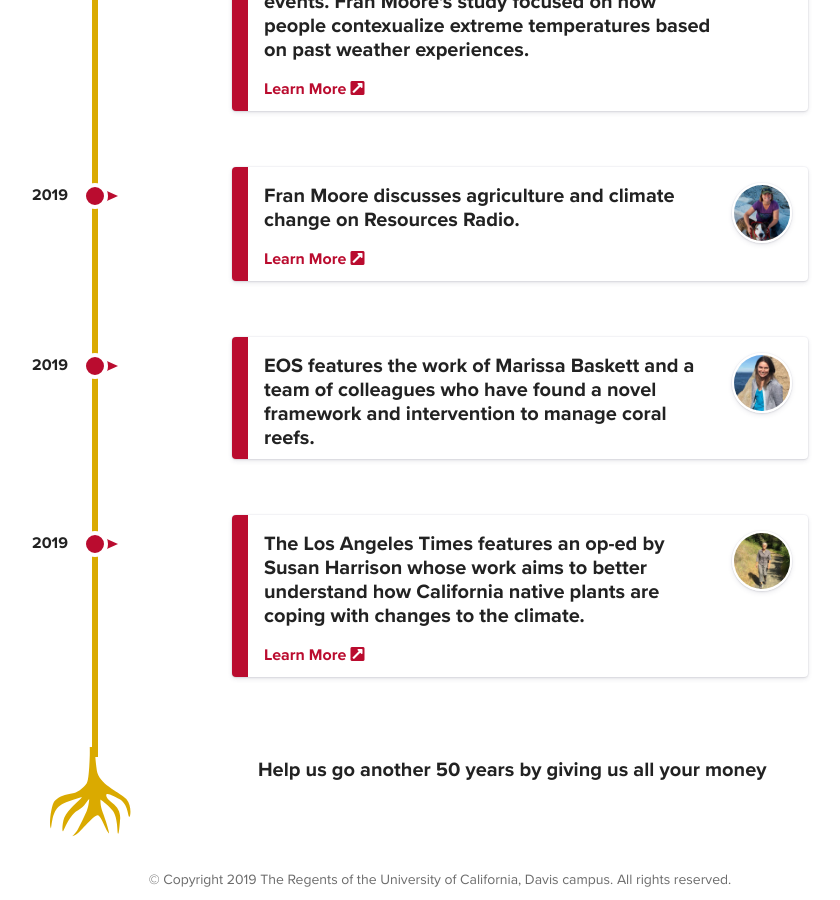
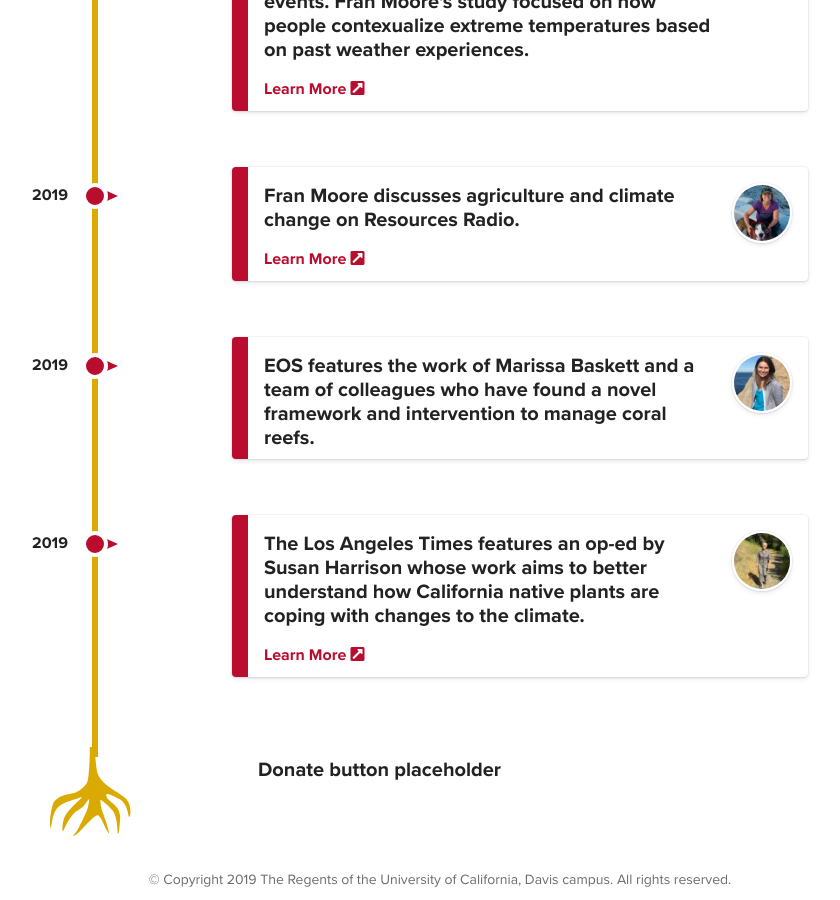
Before and after one commit to ucdavis/esp50, a Jekyll site: the page built from timeline.html, in a window 1280 px wide and 900 px high, scrolled down 15991 px. Shown: the whole window, without its empty margins (200-1040 px from the left). Built offline with Jekyll 4.4.1, drawn with Linux system fonts in a browser that asks for light colours; nearby versions of some CDN libraries; comment, search, counter and statistics services are not loaded.

Commit message:
donate button placeholder

```diff
--- a/timeline.html
+++ b/timeline.html
@@ -117,7 +117,7 @@ permalink: /timeline
       {% include roots.html %}
   </div>
   <div class="col-md-7 col-lg-6">
-    <h3>Help us go another 50 years by giving us all your money</h3>
+    <h3>Donate button placeholder</h3>
 
   </div>
 </div>
```
